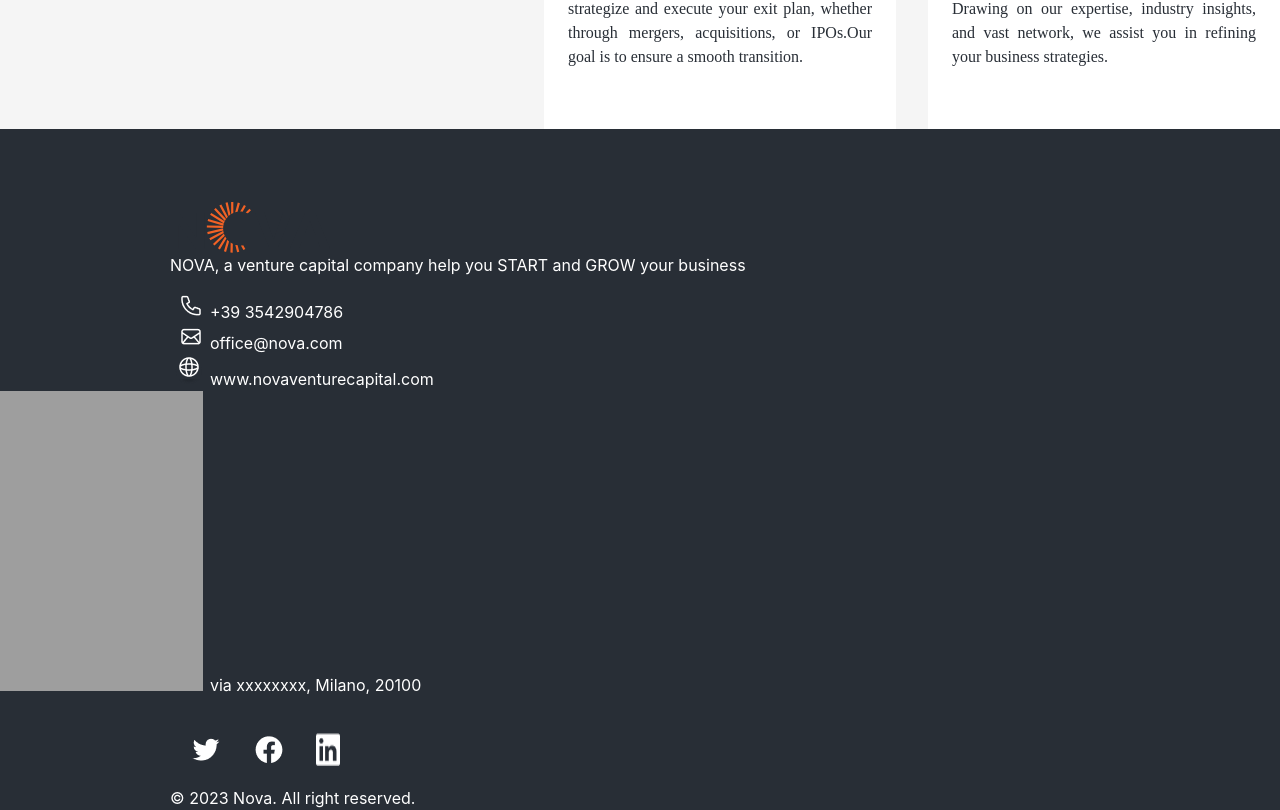
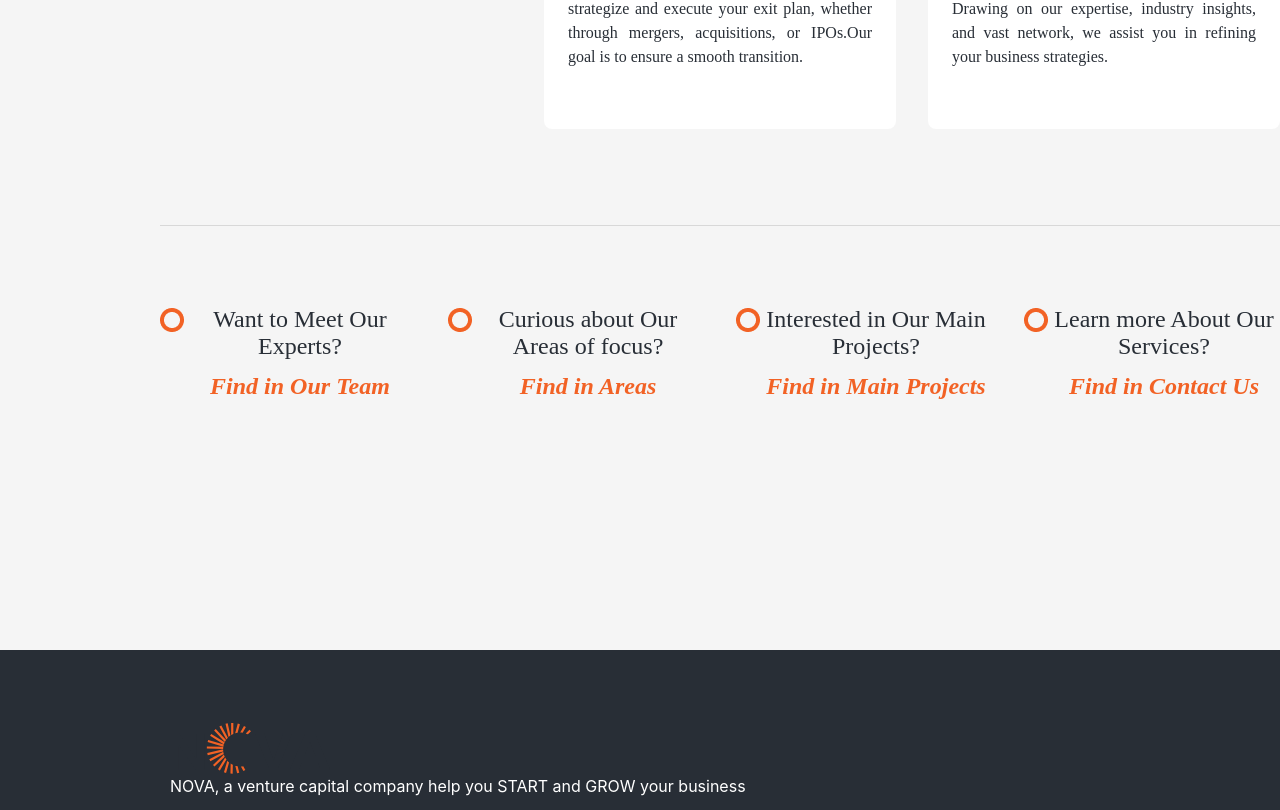
Before and after one commit to simha97/NOVA-hypermedia, a Nuxt app: page / in a window 1280 px wide. Shown: the part 1492-2302 px from the top of the page. Built offline with nearby package versions, Linux system fonts and the light colour scheme; no server answers.

Commit message:
home page finished

```diff
--- /dev/null
+++ b/components/LinkInfo.vue
@@ -0,0 +1,55 @@
+<template>
+  <div class="link-info-container">
+    <div class="link-info-data">
+      <img id="big-bullet" src="~\assets\icons\orange-bullet.png">
+      <div>
+        <div class="link-info-question">{{ link.question }}</div>
+        <NuxtLink :to = link.page><div class="link-info-title">{{ link.title }}</div></NuxtLink>
+      </div>
+    </div>
+  </div>
+</template>
+
+<script setup>
+  const props = defineProps(['link']);
+</script>
+
+<style>
+
+  .link-info-container{
+    position: relative;
+    width: fit-content;
+    font-size: 24px;
+  }
+
+  .link-info-data{
+    display: flex;
+    src:url('/font/Myriad\ Pro.ttf') format("truetype");
+    font-family: "Myriad Pro";
+  }
+
+  #big-bullet{
+    height: 24px;
+    width: 24px;
+    margin-top: 2px;
+  }
+
+  .link-info-question{
+    line-height: normal;
+    text-align:center;
+  }
+
+  .link-info-title{
+    margin-top: 8px;
+    color: #F26225;
+    font-weight: bold;
+    font-style: italic;
+    text-align:center;
+    font-size: 24px;
+  }
+
+  .link-info-title:hover{
+    text-decoration: underline;
+  }
+
+</style>
--- a/components/TheFooter.vue
+++ b/components/TheFooter.vue
@@ -32,7 +32,7 @@
         background-color: #282E36;
         flex-shrink: 0;
         text-align: left;
-        margin-top: auto;
+        margin-top: 240px;
         padding: 10px;
         min-height: 1vh;
     }
--- a/components/TheHeader.vue
+++ b/components/TheHeader.vue
@@ -1,7 +1,3 @@
-<!--
-    Header of the page
--->
-
 <template>
     <div class="nav-container">
         <NuxtLink to="/" ><img src="/logo.svg" alt="logo nova" style="position: relative; left: 56px; width: 160px;"/></NuxtLink>
@@ -9,7 +5,7 @@
             <span class="nav-item">
                 <div class="dropdown"><NuxtLink to="/projects">PROJECTS</NuxtLink>
                     <div class="dropdown-sub">
-                        <div class="dropdown-option"><NuxtLink to="/projects/main-projects" >MAIN PROJECTS</NuxtLink></div>
+                        <div class="dropdown-option"><NuxtLink to="/projects/mainProjects" >MAIN PROJECTS</NuxtLink></div>
                         <div class="dropdown-option"><NuxtLink to="/projects" >ALL PROJECTS</NuxtLink></div>
                     </div>
                 </div>
--- a/layouts/default.vue
+++ b/layouts/default.vue
@@ -72,7 +72,6 @@
     column-gap: 32px;
     row-gap: 80px;
     margin-top: 96px;
-    margin-bottom: 320px;
   }
 
   .intro{
@@ -132,6 +131,10 @@
         position: absolute;
     }
 
+    .goBack-container{
+      margin-top: 240px;
+    }
+
     @media (max-width: 768px) {
     /* Styles for tablets and smaller devices */
 
--- a/pages/index.vue
+++ b/pages/index.vue
@@ -39,6 +39,20 @@
             <div class="how-we-work-description">Our experienced team help you navigate challenges and make informed decisions. Drawing on our expertise, industry insights, and vast network, we assist you in refining your business strategies.</div>
         </div>
     </div>
+    <div class="smart-links-container">
+        <div class="smart-link">
+            <LinkInfo :link="{question:'Want to Meet Our Experts?', title:'Find in Our Team', page:'/ourTeam'}"/>
+        </div>
+        <div class="smart-link">
+            <LinkInfo :link="{question:'Curious about Our Areas of focus?', title:'Find in Areas', page:'/areas/Art'}"/>
+        </div>
+        <div class="smart-link">
+            <LinkInfo :link="{question:'Interested in Our Main Projects?', title:'Find in Main Projects', page:'/projects/mainProjects'}"/>
+        </div>
+        <div class="smart-link">
+            <LinkInfo :link="{question:'Learn more About Our Services?', title:'Find in Contact Us', page:'/contactUs'}"/>
+        </div>
+    </div>
 </template>
 
 <style>
@@ -52,11 +66,20 @@
         row-gap: 24px;
     }
 
+    .smart-links-container{
+        display: flex;
+        gap: 32px;
+        margin-top: 96px;
+        border-top: solid 1px #D8D8D8;
+        width:1122px;
+    }
+
     .text-container{
         width: 352px;
         height: 248px;
         padding: 24px;
         background-color: white;
+        border-radius: 8px;
     }
 
     .blank-container{
@@ -82,4 +105,10 @@
         margin-top: 68px
     }
 
+    .smart-link{
+        margin-top: 80px;
+        height: 104px;
+        width: 256px;
+    }
+
 </style>
--- a/pages/projects/main-projects.vue
+++ b/pages/projects/mainProjects.vue
@@ -1,6 +1,6 @@
 <template>
     <div>
-        <Breadcrumb :links="[{bread:'Home', goTo: '/'}, {bread:'Projects', goTo: '/projects'}, {bread:'Main Projects', goTo: '/projects/main-projects'}]"/>
+        <Breadcrumb :links="[{bread:'Home', goTo: '/'}, {bread:'Projects', goTo: '/projects'}, {bread:'Main Projects', goTo: '/projects/mainProjects'}]"/>
     </div>
     <div>
         <h2>Main Projects</h2>
@@ -15,6 +15,6 @@
 
 <script setup>
 
-    const { data: projects } = await useFetch('/api/projects/main-projects')
+    const { data: projects } = await useFetch('/api/projects/mainProjects')
 
 </script>
```
Also changed, not shown: 1 other file (tests, documents, lock files or other folders).
